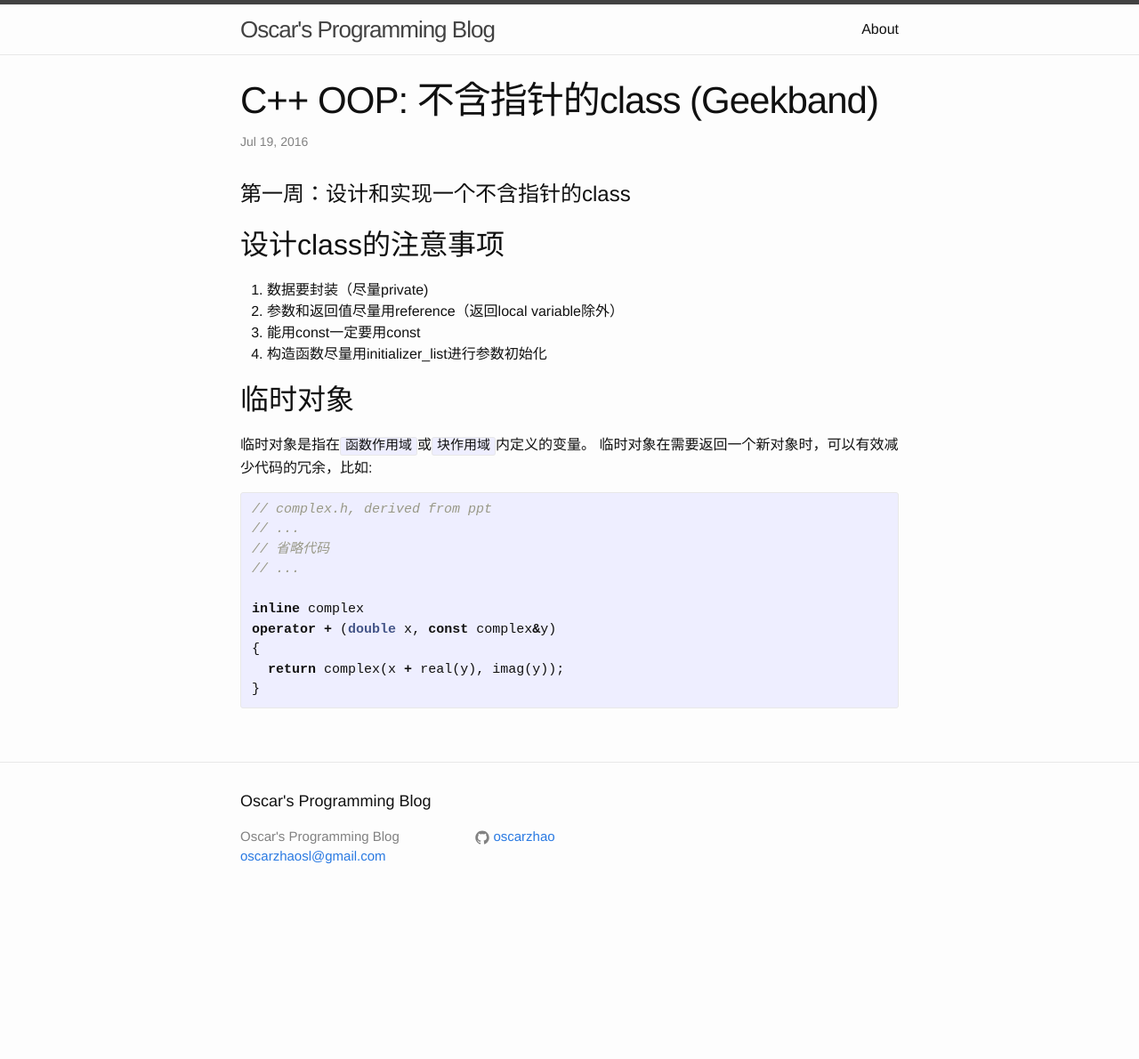
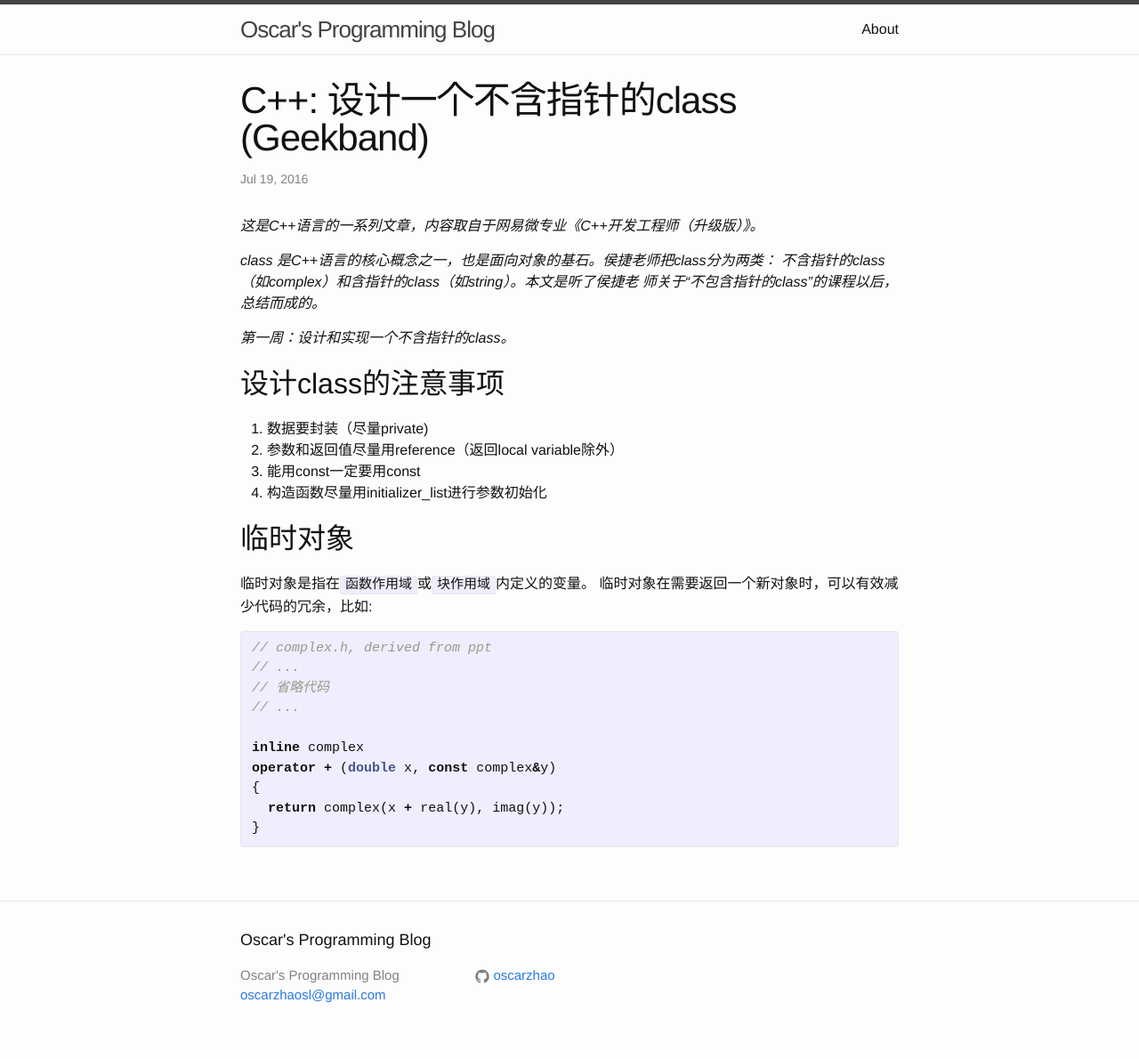
Before and after one commit to oscarzhao/oscarzhao.github.io, a Jekyll site: the page built from _posts/2016-07-19-week-01-class-without-ptr.markdown, in a window 1280 px wide. Shown: the whole page at 89% size. Built offline with Jekyll 4.4.1, drawn with Linux system fonts in a browser that asks for light colours; before the commit the page ends 1034 px from its top, so only the background shows below that.

Commit message:
udpate post content of c++ oop class without pointer

```diff
--- a/_posts/2016-07-19-week-01-class-without-ptr.markdown
+++ b/_posts/2016-07-19-week-01-class-without-ptr.markdown
@@ -1,10 +1,17 @@
 ---
 layout: post
-title:  "C++ OOP: 不含指针的class (Geekband)"
+title:  "C++: 设计一个不含指针的class (Geekband)"
 date:   2016-07-19 23:28:00 +0800
 categories: C++
 ---
-# 第一周：设计和实现一个不含指针的class
+
+*这是C++语言的一系列文章，内容取自于网易微专业《C++开发工程师（升级版）》。*
+
+*class 是C++语言的核心概念之一，也是面向对象的基石。侯捷老师把class分为两类：*
+*不含指针的class（如complex）和含指针的class（如string）。本文是听了侯捷老*
+*师关于“不包含指针的class”的课程以后，总结而成的。*
+
+*第一周：设计和实现一个不含指针的class。*
 
 ## 设计class的注意事项
 1. 数据要封装（尽量private)
```
